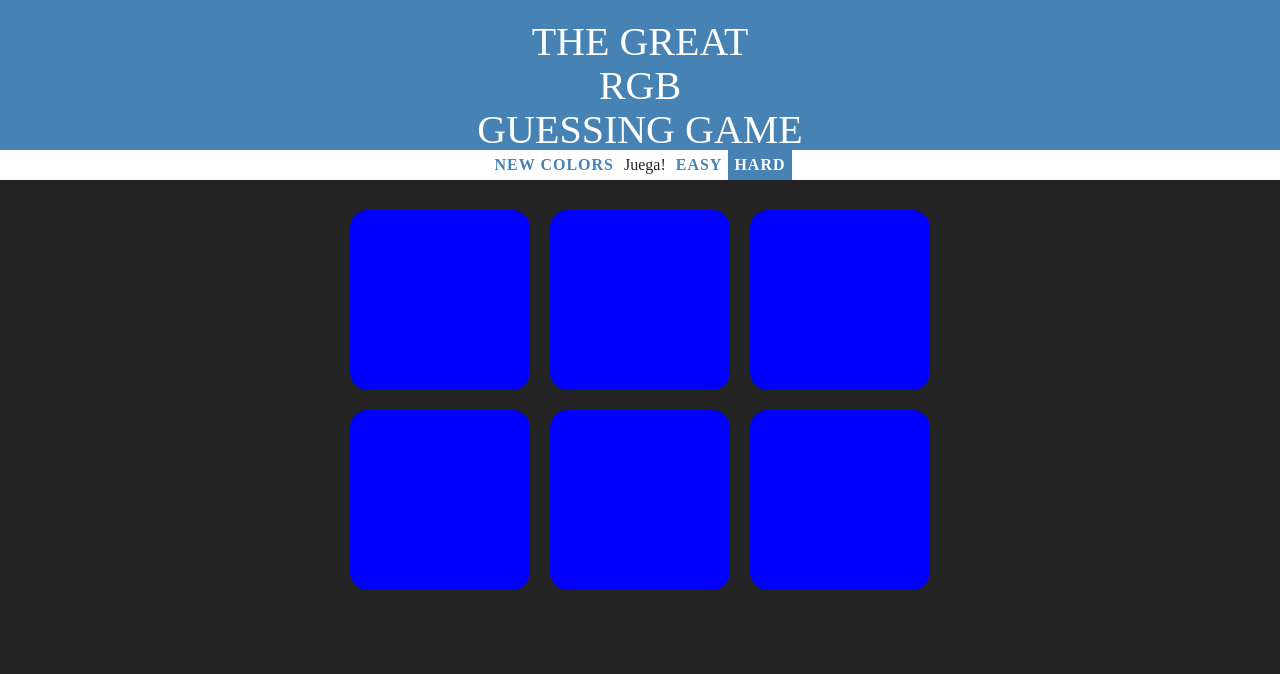
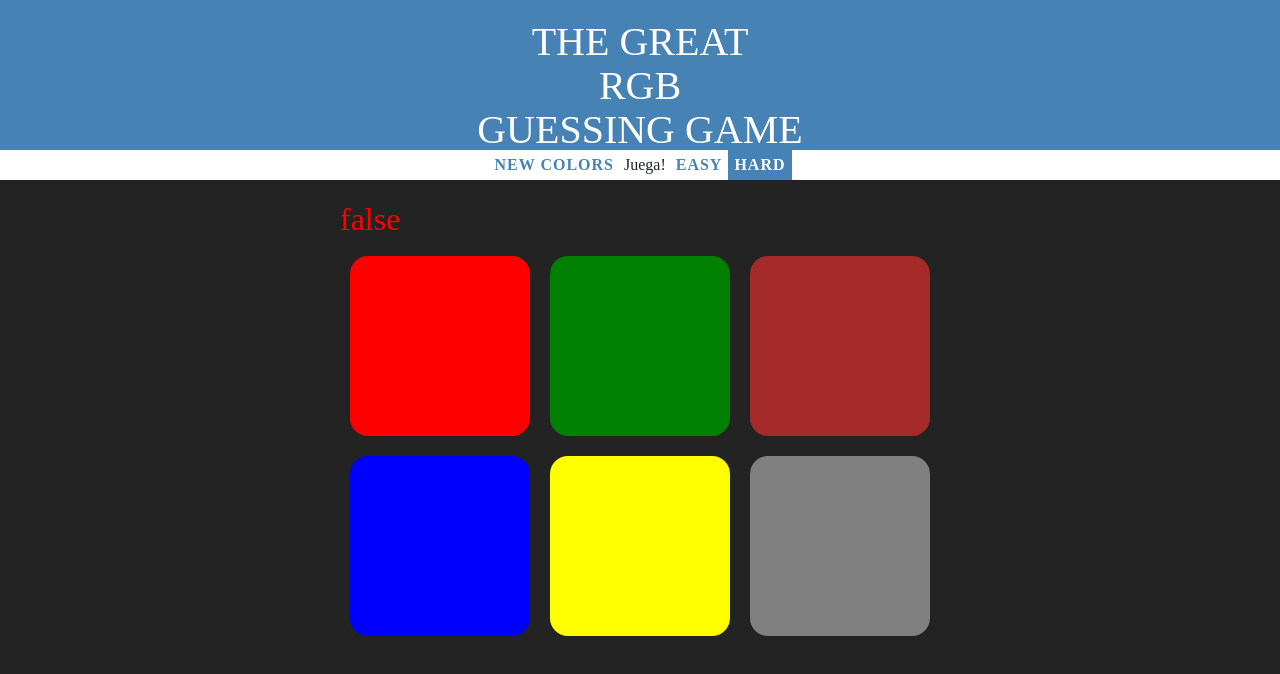
Before and after one commit to MatiHabibo/HABIBO-TP6-PNT2, a Vue app: page / in a window 1280 px wide. Shown: the top 674 px of the page. Built offline with nearby package versions, Linux system fonts and the light colour scheme.

Commit message:
mejora con profesor

```diff
--- a/src/App.vue
+++ b/src/App.vue
@@ -1,8 +1,8 @@
 <template>
   <div class="app">
     <Header />
-    <Navigator />
-    <!-- <Container /> -->
+    <Navigator @isHard="isHard = $event"/>
+    <Container :isHard="isHard"/>
   </div>
 </template>
 
@@ -14,7 +14,7 @@ import "bootstrap";
 
 import Header from "./components/Header.vue";
 import Navigator from "./components/Navigator.vue";
-// import Container from "./components/Container.vue";
+ import Container from "./components/Container.vue";
 
 
 export default {
@@ -22,8 +22,13 @@ export default {
   components: {
     Header,
     Navigator,
-    // Container
+    Container
   },
+  data(){
+    return{
+      isHard:false
+    }
+  }
 };
 </script>
 
--- a/src/components/Container.vue
+++ b/src/components/Container.vue
@@ -1,7 +1,11 @@
 <template>
   <section class="src-components-container">
     <div id="container">
-      <div v-if="hardAPasar">
+
+      <h2 style="color: red">{{ isHard }}</h2>
+      <Square v-for="(color, index) in colors" :color="color" :key="index"/>
+
+      <!-- <div v-if="hardAPasar">
         <Square />
         <Square />
         <Square />
@@ -13,7 +17,7 @@
         <Square />
         <Square />
         <Square />
-      </div>
+      </div> -->
     </div>
   </section>
 </template>
@@ -26,13 +30,18 @@ export default {
     Square,
   },
   name: "src-components-container",
-  props: ["hardAPasar"
+  props: [
+    'isHard'
+    //"hardAPasar"
   // , "cantidadSquare"
   ],
   mounted() {
+
   },
   data() {
-    return {};
+    return {
+      colors:['red', 'green', 'brown', 'blue', 'yellow', 'grey']
+    };
   },
   methods: {},
 
--- a/src/components/Navigator.vue
+++ b/src/components/Navigator.vue
@@ -3,9 +3,6 @@
     <div id="navigator">
       <button id="reset" @click="restart()">New colors</button>
       <span id="message"> Juega! </span>
-
-      <!-- <button id="easy" @click="easyBtn()" :class="getClass(isHard)">easy</button>
-      <button id="hard" class="selected" :class="getClass(isHard)" @click="hardBtn()">hard</button> -->
 
       <button
         id="easy"
@@ -22,18 +19,18 @@
         hard
       </button>
 
-      <Container :hardAPasar="isHard" />
+      <!-- <Container :hardAPasar="isHard" /> -->
     </div>
   </section>
 </template>
 
 <script>
-import Container from "./Container.vue";
+// import Container from "./Container.vue";
 
 export default {
   name: "src-components-navigator",
   components: {
-    Container,
+    // Container,
   },
   props: [],
   mounted() {},
@@ -48,18 +45,22 @@ export default {
   },
   methods: {
     easyToHard() {
-      if (this.isHard) {
-        this.colorCount = 3;
-        this.isHard = !this.isHard;
-        this.restart();
-      }
+      this.isHard= false;
+      this.$emit('isHard', this.isHard)
+      // if (this.isHard) {
+      //   this.colorCount = 3;
+      //   this.isHard = !this.isHard;
+      //   this.restart();
+      // }
     },
     hardToEasy() {
-      if (!this.isHard) {
-        this.isHard = !this.isHard;
-        this.colorCount = 6;
-         this.restart();
-      }
+      this.isHard= true;
+      this.$emit('isHard', this.isHard)
+      // if (!this.isHard) {
+      //   this.isHard = !this.isHard;
+      //   this.colorCount = 6;
+      //   this.restart();
+      // }
     },
 
 //  init(){
@@ -129,50 +130,6 @@ export default {
     return arr;
 },
 
-    //   getClass(isHard){
-    //     if(isHard){
-    //       return "selected"
-    //     }else{
-    //       return ""
-    //     }
-    //   }
-    //   ,
-    //   easyBtn() {
-    //     if (this.isHard) {
-    //       this.isHard = true;
-    //       // easyButton.classList.add("selected");
-    //       // hardButton.classList.remove("selected");
-    //       // colorCount = 3;
-    //       // for (var i = 0; i < colorCount; i++) {
-    //       //   squares[i + 3].style.display = "none";
-    //       // }
-    //       // restart();
-    //     }
-    //   },
-    //   hardBtn() {
-    //     if (!this.isHard) {
-    //       this.isHard = false;
-    //       // hardButton.classList.add("selected");
-    //       // easyButton.classList.remove("selected");
-    //       // colorCount = 6;
-    //       // restart();
-    //       // for (var i = 3; i < 6; i++) {
-    //       // 	squares[i].style.display = "block";
-    //       // }
-    //     }
-    //   },
-    //   // restart() {
-    //   //   colors = createNewColors(colorCount);
-    //   //   pickedColor = colors[PickColor()];
-    //   //   colorDisplay.textContent = pickedColor;
-    //   //   this.textContent = "Pick New Colors!";
-    //   //   header.style.backgroundColor = "steelblue";
-    //   //   messageDisplay.textContent = "";
-    //   //   restartButton.textContent = "New Colors!";
-    //   //   for (var i = 0; i < squares.length; i++) {
-    //   //     squares[i].style.backgroundColor = colors[i];
-    //   //   }
-    //   // },
   },
   computed: {},
 };
--- a/src/components/Square.vue
+++ b/src/components/Square.vue
@@ -1,13 +1,13 @@
 <template>
   <section class="src-components-square">
-    <div class="square"></div>
+    <div class="square" :style="{background: this.color}"></div>
   </section>
 </template>
 
 <script>
 export default {
   name: "src-components-square",
-  props: [],
+  props: ['color'],
   mounted() {},
   data() {
     return {};
```
